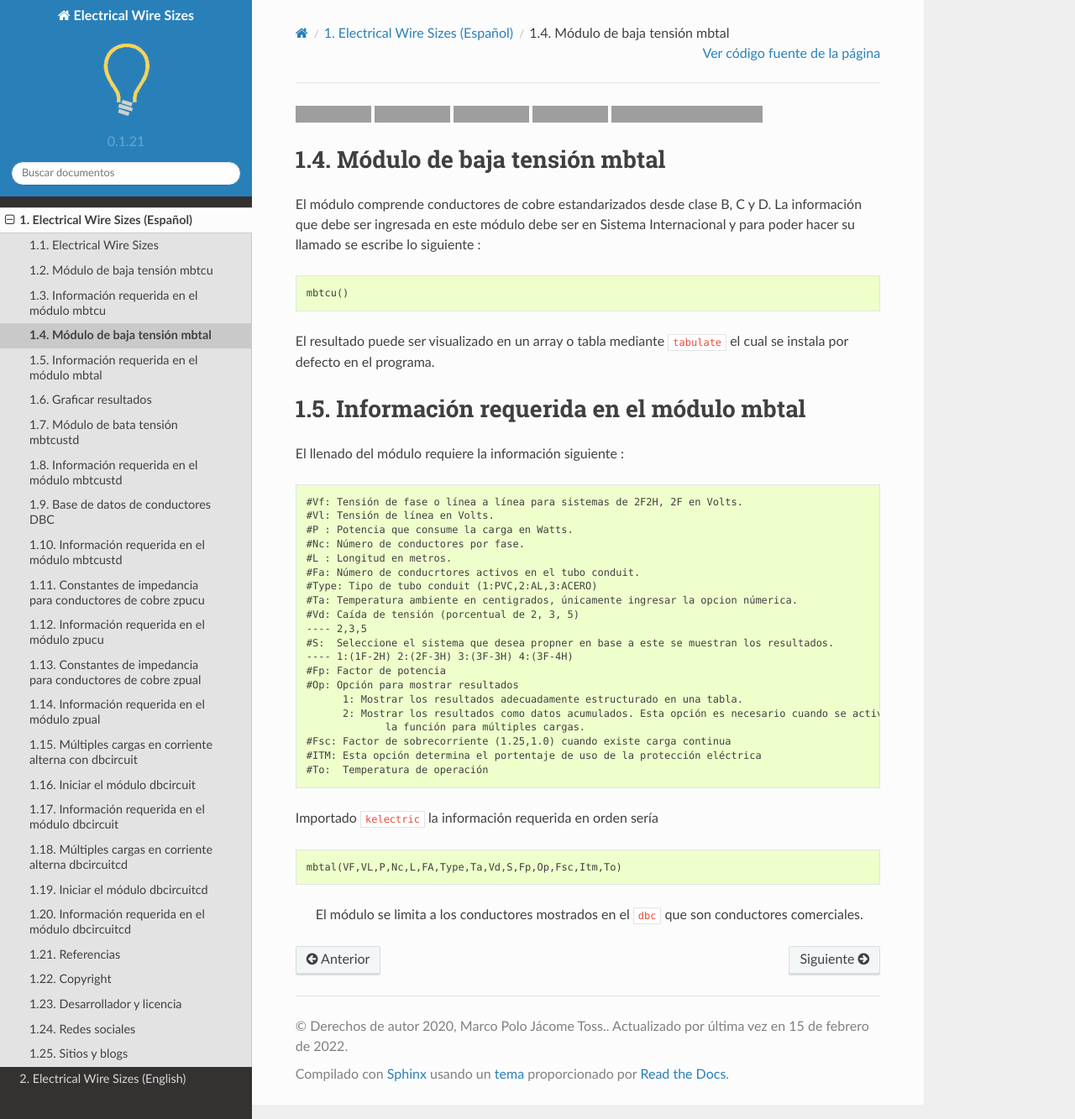
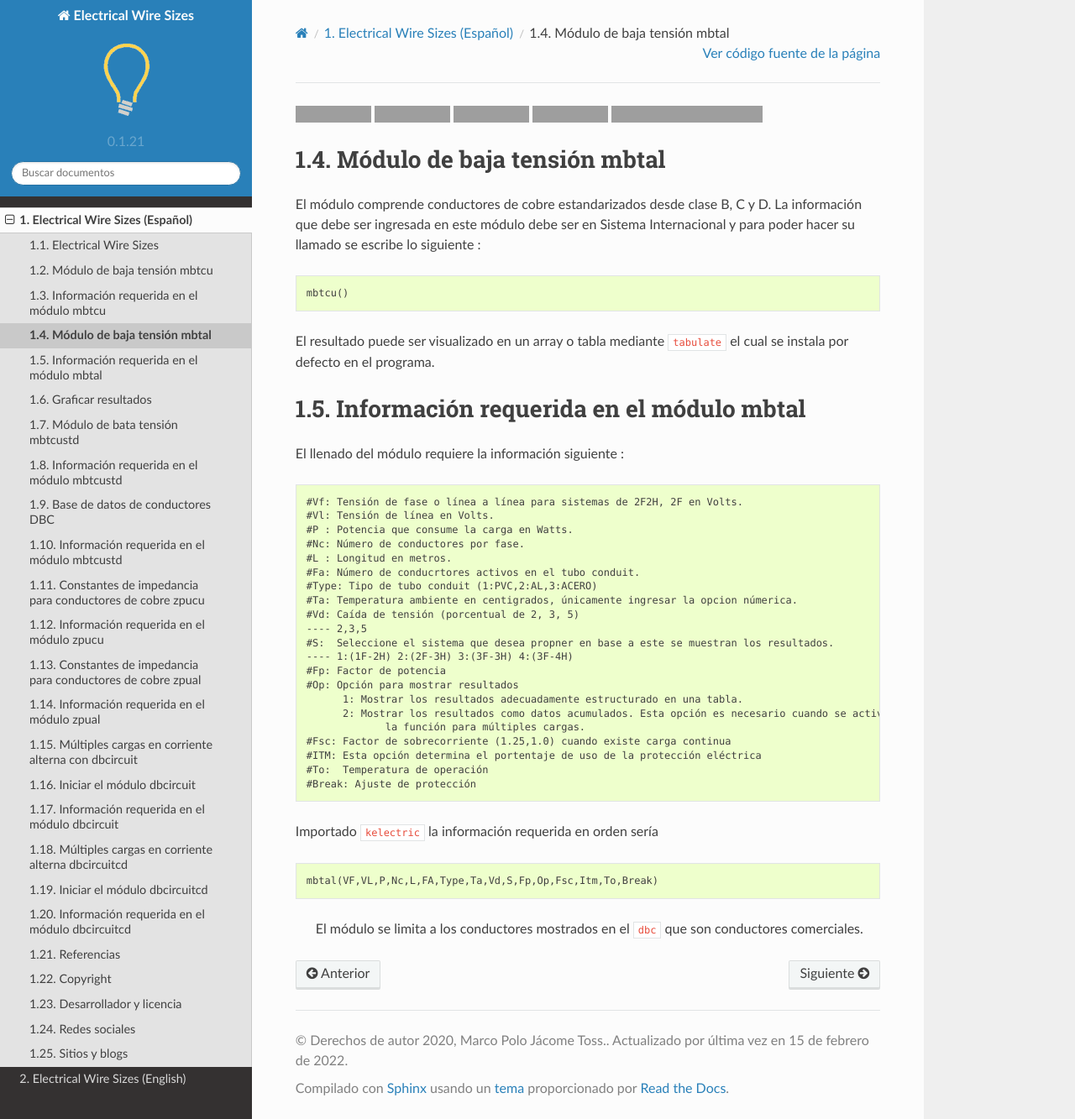
Before and after one commit to jacometoss/PyEWS, a Sphinx documentation site: the page built from docs/parte1/Mbtal.rst, in a window 1280 px wide and 1333 px high, cut to the strip 0-1333 px from the top of the window. Shown: the whole strip at 84% size. Built offline with Sphinx 7.4.7 and the Read the Docs theme 2.0.0, drawn with Linux system fonts in a browser that asks for light colours; grey boxes are pictures that could not be loaded.

Commit message:
0.1.27rc1

```diff
--- a/docs/parte1/Mbtal.rst
+++ b/docs/parte1/Mbtal.rst
@@ -42,12 +42,13 @@ El llenado del módulo requiere la información siguiente :
    #Fsc: Factor de sobrecorriente (1.25,1.0) cuando existe carga continua
    #ITM: Esta opción determina el portentaje de uso de la protección eléctrica
    #To:  Temperatura de operación
+   #Break: Ajuste de protección
 
 Importado ``kelectric`` la información requerida en orden sería
 
 .. code:: python
 
-   mbtal(VF,VL,P,Nc,L,FA,Type,Ta,Vd,S,Fp,Op,Fsc,Itm,To)
+   mbtal(VF,VL,P,Nc,L,FA,Type,Ta,Vd,S,Fp,Op,Fsc,Itm,To,Break)
 
 ..
 
```
